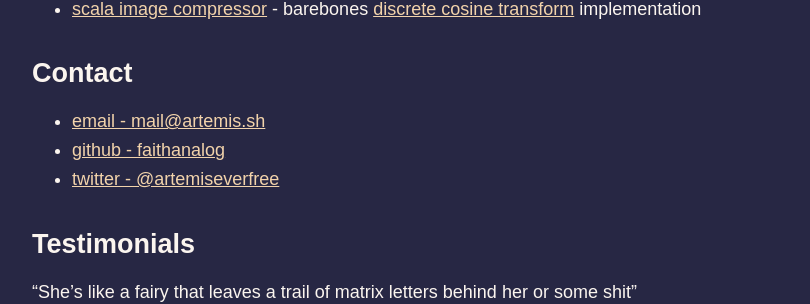
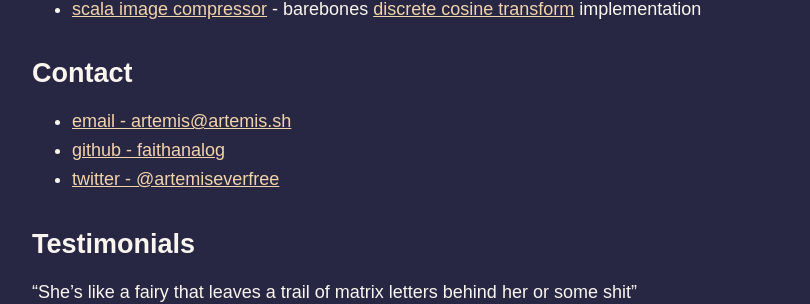
Before and after one commit to faithanalog/faithanalog.github.io, a Jekyll site: the page built from index.md, in a window 1280 px wide. Shown: the part 302-606 px from the top of the page, without its empty margins (233-1043 px from the left). Built offline with Jekyll 4.4.1, drawn with Linux system fonts in a browser that asks for light colours.

Commit message:
update email

```diff
--- a/_includes/contact.md
+++ b/_includes/contact.md
@@ -1,4 +1,4 @@
 
-- <a href="mailto:mail@artemis.sh" rel="me">email - mail@artemis.sh</a>
+- <a href="mailto:artemis@artemis.sh" rel="me">email - artemis@artemis.sh</a>
 - <a href="https://github.com/faithanalog" rel="me">github - faithanalog</a>
 - <a href="https://twitter.com/artemiseverfree" rel="me">twitter - @artemiseverfree</a>
```
